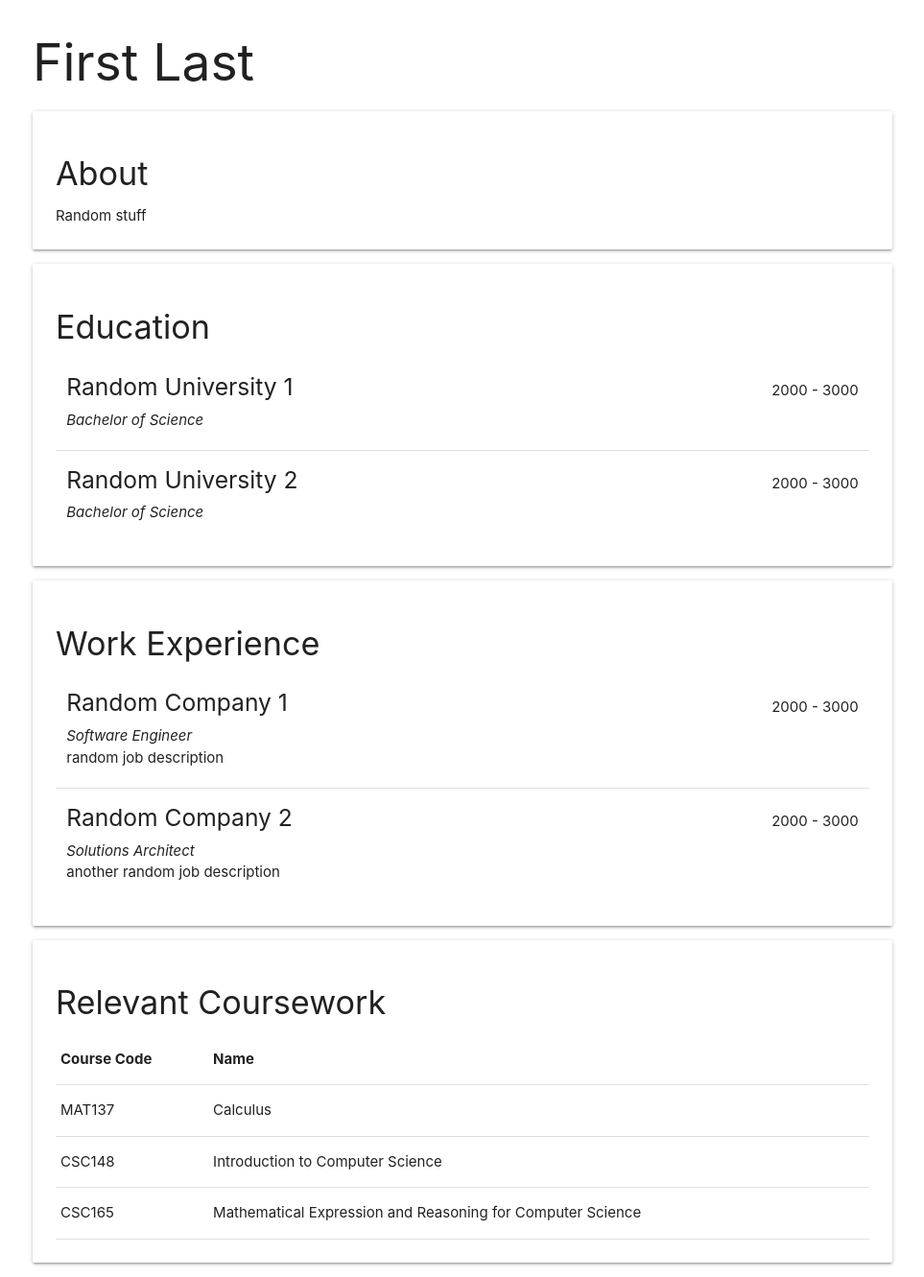
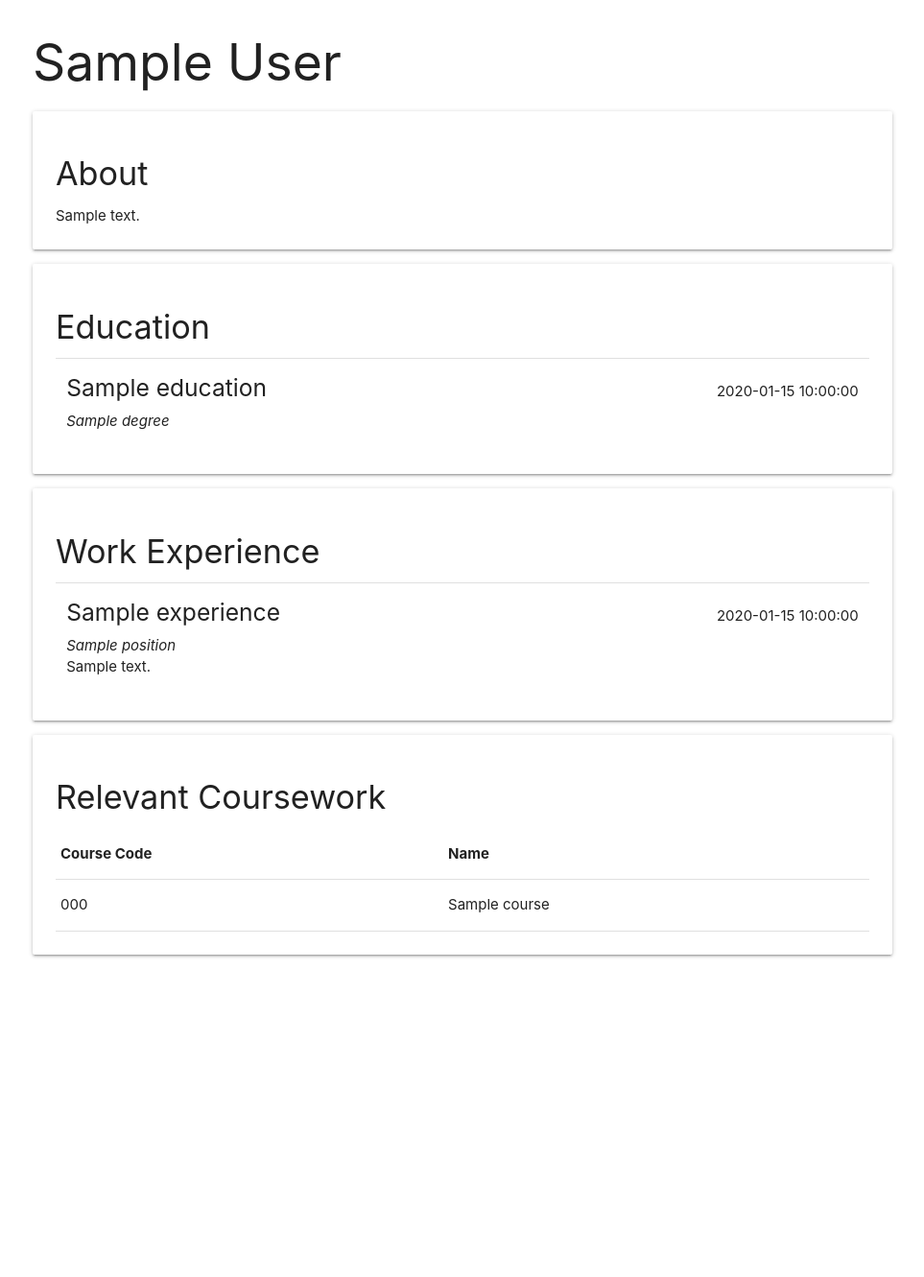
Before and after one commit to finaud/research-positions, a Flask app: template templates/student/profile.html in a window 1280 px wide. Shown: the whole page at 96% size, without its empty margins (158-1121 px from the left). After the commit the page ends 998 px from the top, so only its background shows below. Run offline with Flask 2, Linux system fonts and the light colour scheme; the template is opened without the code that fills it: most values are stand-ins (such as "Sample title", 1, 10 or a date in 2020); some libraries are stand-ins or nearby versions.

Commit message:
added firebase info retrieval for student profile

```diff
--- a/templates/student/profile.html
+++ b/templates/student/profile.html
@@ -2,12 +2,11 @@
 {% block title %} Profile {% endblock %}
 {% block content %}
 <div class="container">
-  <h2>First Last</h2>
-
+  <h2>{{ data.info.first_name }} {{ data.info.last_name }}</h2>
   <div class="card">
     <div class="card-content">
       <h4>About</h4>
-      <p>Random stuff</p>
+      <p>{{ data.info.about }}</p>
     </div>
   </div>
 
@@ -15,29 +14,19 @@
     <div class="card-content">
       <h4>Education</h4>
       <div>
+        {% for education in data.education %}
+        <div class="divider"></div>
         <div class="row">
           <div class="col s6">
-            <h5>Random University 1</h5>
-            <em>Bachelor of Science</em>
+            <h5>{{ education.name }}</h5>
+            <em>{{ education.degree }}</em>
           </div>
           <div class="col s6 right-align">
             <br />
-            <p>2000 - 3000</p>
+            <p>{{ education.date }}</p>
           </div>
         </div>
-      </div>
-      <div class="divider"></div>
-      <div>
-        <div class="row">
-          <div class="col s6">
-            <h5>Random University 2</h5>
-            <em>Bachelor of Science</em>
-          </div>
-          <div class="col s6 right-align">
-            <br />
-            <p>2000 - 3000</p>
-          </div>
-        </div>
+        {% endfor %}
       </div>
     </div>
   </div>
@@ -46,31 +35,20 @@
     <div class="card-content">
       <h4>Work Experience</h4>
       <div>
+        {% for experience in data.experience %}
+        <div class="divider"></div>
         <div class="row">
           <div class="col s6">
-            <h5>Random Company 1</h5>
-            <em>Software Engineer</em>
-            <p>random job description</p>
+            <h5>{{ experience.name }}</h5>
+            <em>{{ experience.position }}</em>
+            <p>{{ experience.detail }}</p>
           </div>
           <div class="col s6 right-align">
             <br />
-            <p>2000 - 3000</p>
+            <p>{{ experience.date }}</p>
           </div>
         </div>
-      </div>
-      <div class="divider"></div>
-      <div>
-        <div class="row">
-          <div class="col s6">
-            <h5>Random Company 2</h5>
-            <em>Solutions Architect</em>
-            <p>another random job description</p>
-          </div>
-          <div class="col s6 right-align">
-            <br />
-            <p>2000 - 3000</p>
-          </div>
-        </div>
+        {% endfor %}
       </div>
     </div>
   </div>
@@ -81,24 +59,18 @@
       <table>
         <thead>
           <tr>
-              <th>Course Code</th>
-              <th>Name</th>
+            <th>Course Code</th>
+            <th>Name</th>
           </tr>
         </thead>
 
         <tbody>
+          {% for course in data.coursework %}
           <tr>
-            <td>MAT137</td>
-            <td>Calculus</td>
+            <td>{{ course.code }}</td>
+            <td>{{ course.name }}</td>
           </tr>
-          <tr>
-            <td>CSC148</td>
-            <td>Introduction to Computer Science</td>
-          </tr>
-          <tr>
-            <td>CSC165</td>
-            <td>Mathematical Expression and Reasoning for Computer Science</td>
-          </tr>
+          {% endfor %}
         </tbody>
       </table>
     </div>
--- a/views/auth.py
+++ b/views/auth.py
@@ -49,4 +49,4 @@ def login():
 @auth.route('/logout', methods=['GET'])
 def logout():
     session.clear()
-    return render_template('index.html')
+    return render_template('main/index.html')
```
Also changed, not shown: functions/firebase_student.py (+2 -6 lines), views/student.py (+11 -3 lines).
